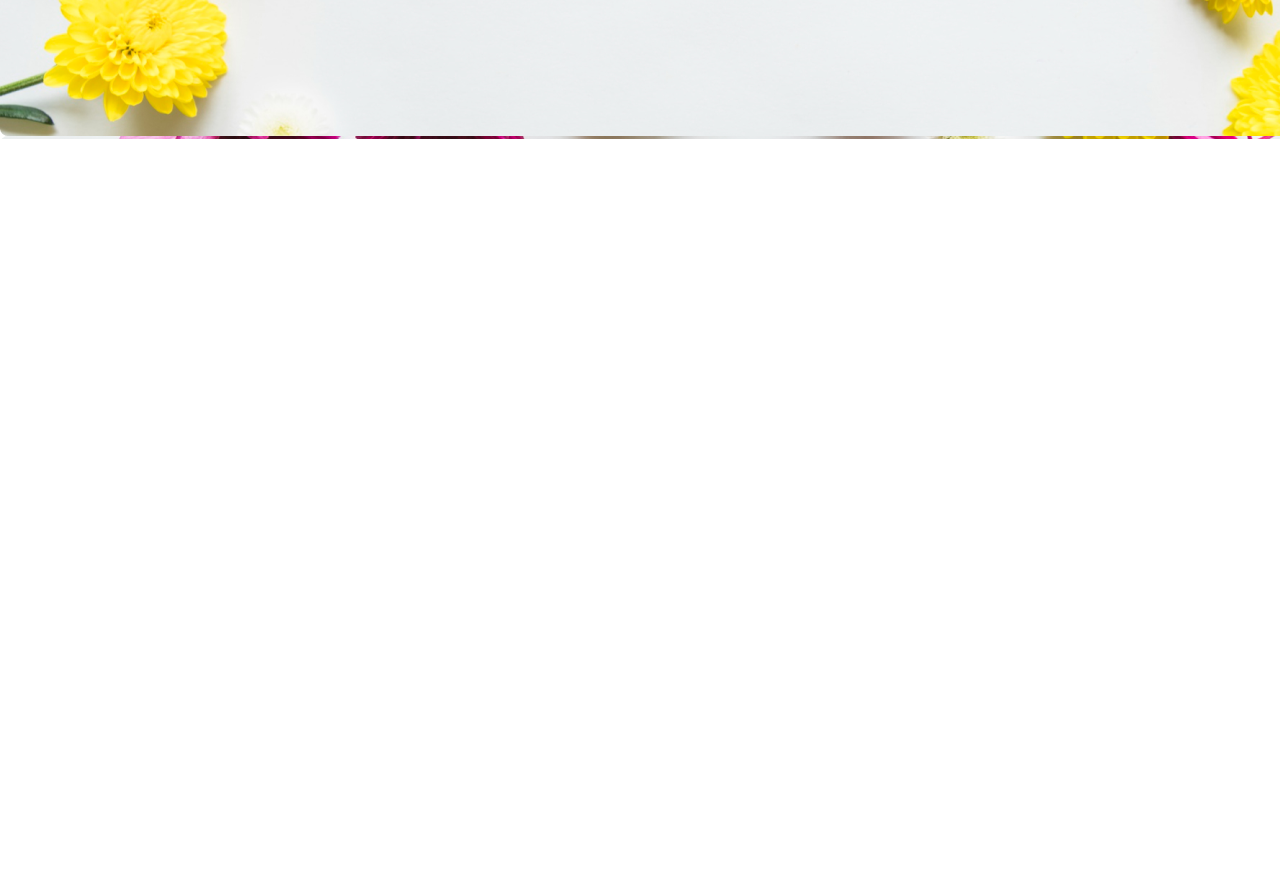
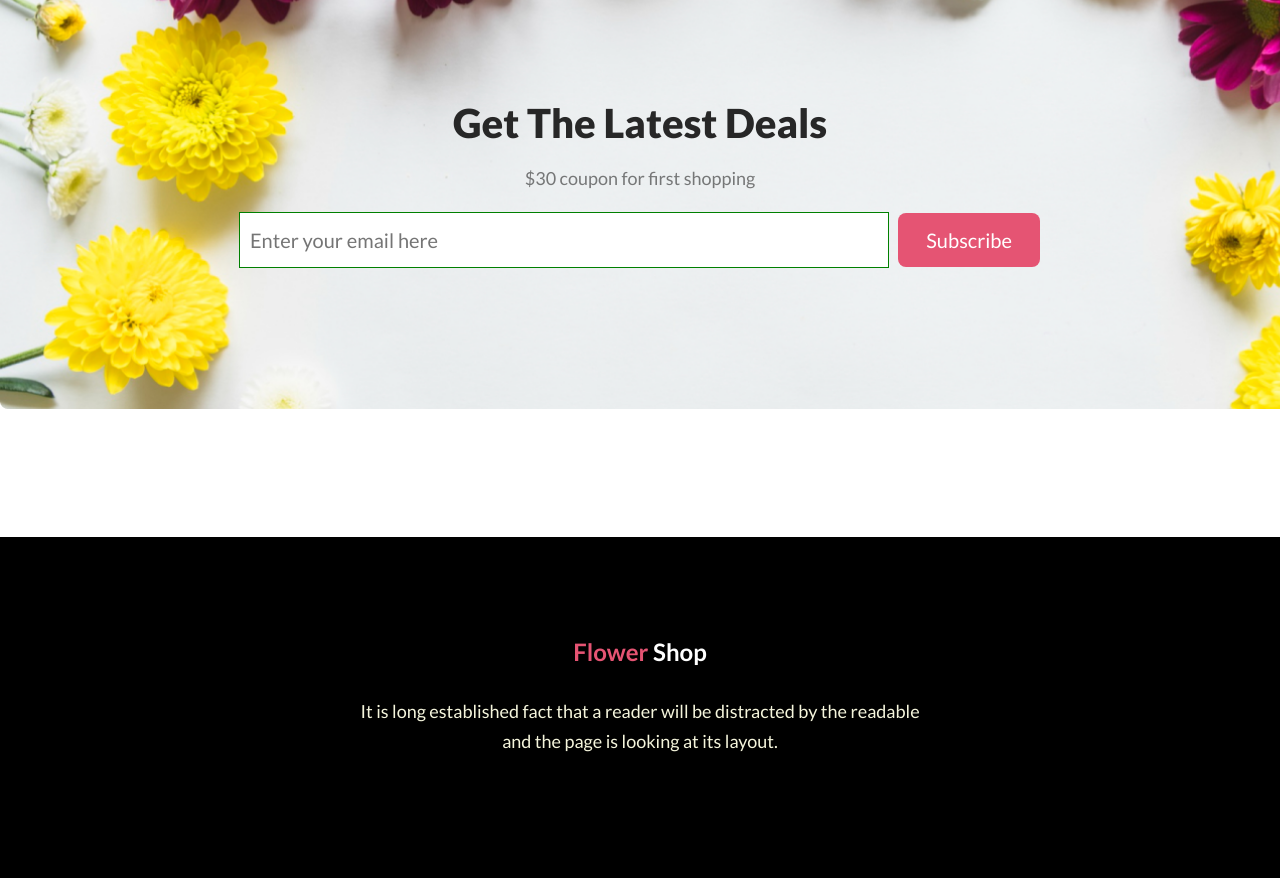
Before and after one commit to MridulChandraNath09876/Flower-Shop, a plain HTML site: page index.html in a window 1280 px wide. Shown: the part 3289-4167 px from the top of the page. Before the commit the page ends 3556 px from the top, so only its background shows below. Drawn offline with Linux system fonts and the light colour scheme.

Commit message:
All done

```diff
--- a/index.html
+++ b/index.html
@@ -132,6 +132,15 @@
             </div>
        </section>
 
+       <!-- Footer -->
+
+       <section id="footer">
+            <div class="footer-container">
+                <h2><span class="important">Flower</span> Shop</h2>
+                <p>It is long established fact that a reader will be distracted by the readable<br> and the page is looking at its layout.</p>
+            </div>
+       </section>
+
 
 </body>
 </html>
--- a/styles/style.css
+++ b/styles/style.css
@@ -95,7 +95,6 @@ header, #hot-deal{
 }
 
 .section-content{
-
     display: flex;
     justify-content: space-between;
     gap: 20px;
@@ -196,6 +195,8 @@ header, #hot-deal{
 }
 .newsletter-main{
     background: url(../images/newsletter-bg.png);
+    background-repeat: no-repeat;
+    background-size: cover;
     padding: 122px 0px;
     text-align: center;
 }
@@ -214,3 +215,38 @@ header, #hot-deal{
    font-size: 20px;
    outline: 1px solid green;
 }
+
+/* facility section */
+
+.facility-main{
+    padding: 50px 50px;
+}
+.facility-container{
+    background-color: bisque;
+    margin: 50px 50px;
+    border-radius: 30px;
+    padding: 100px ;
+}
+
+/* Footer section here */
+
+#footer{
+    background: black;
+    max-width: 100%;
+}
+
+.footer-container{
+    text-align: center;
+    color: white;
+    padding: 100px 100px;
+}
+.footer-container p{
+    color: beige;
+    margin: 30px auto;
+
+}
+
+.footer-container .important{
+    color: #E55473;
+
+}
```
